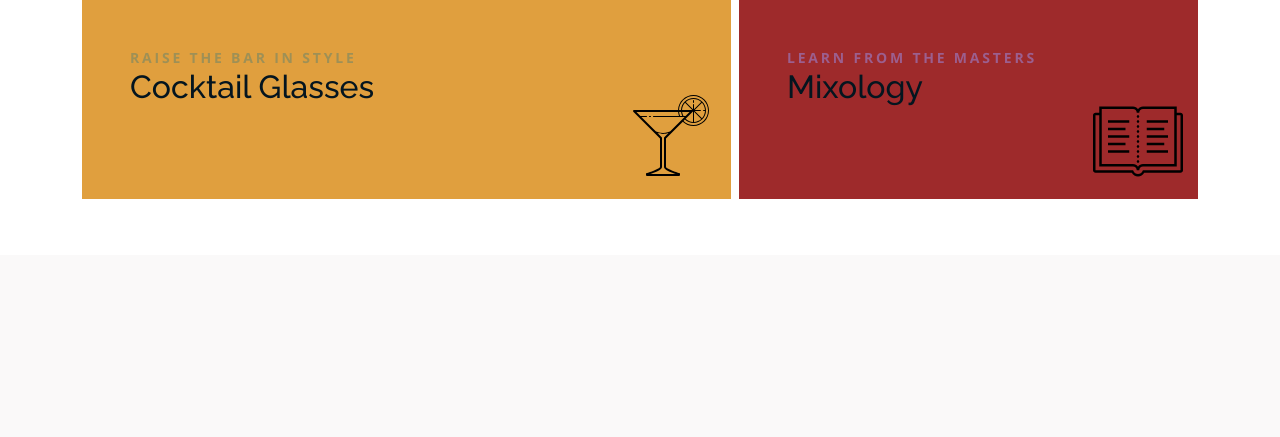
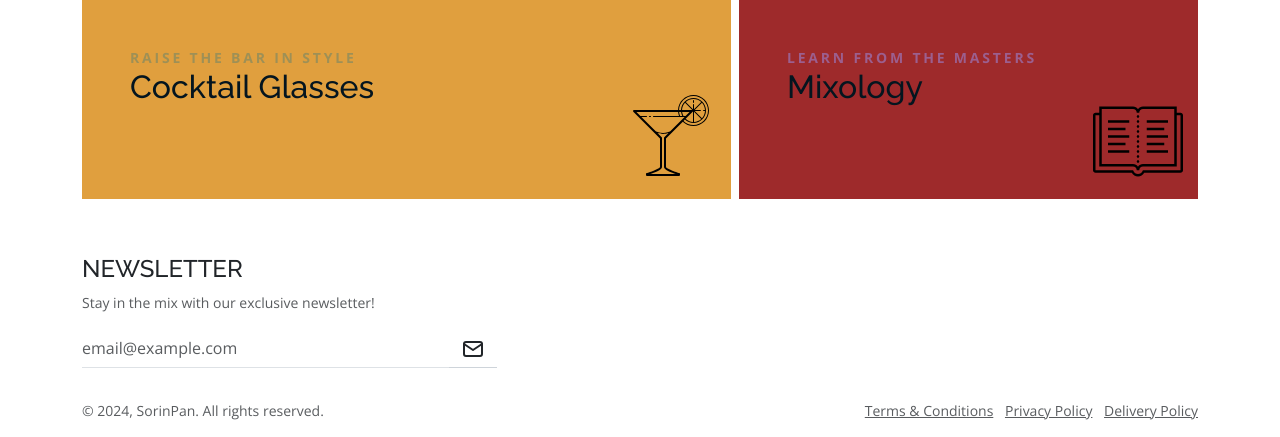
Before and after one commit to SorinPan/mixer_masters, a Django app: page / in a window 1280 px wide. Shown: the part 1250-1687 px from the top of the page. Before the commit the page ends 1449 px from the top, so only its background shows below. Run offline with Django 4.2, Linux system fonts and the light colour scheme; some libraries are stand-ins or nearby versions.

Commit message:
Create footer include and add newsletter form

```diff
--- a/home/templates/home/index.html
+++ b/home/templates/home/index.html
@@ -22,7 +22,7 @@
           <div class="col-xl-8 mb-5">
             <p class="subtitle mb-1">Popular choices</p>
             <h3>Discover the Essentials</h3>
-            <p class="lead text-muted">Elevate your home bar experience with our finest selections</p>
+            <p class="lead text-body-secondary">Elevate your home bar experience with our finest selections</p>
           </div>
         </div>
         <div class="row">
--- a/templates/base.html
+++ b/templates/base.html
@@ -211,6 +211,11 @@
     {% block content %}
     {% endblock %}
 
+    <!-- FOOTER -->
+    <footer class="footer-container mt-5">
+      {% include 'includes/footer_section.html' %}
+    </footer>
+
     <!-- CUSTOM SCRIPTS -->
     {% block postloadjs %}
     {% endblock %}
--- /dev/null
+++ b/templates/includes/footer_section.html
@@ -0,0 +1,35 @@
+<div class="py-6 text-body-secondary">
+    <div class="container">
+      <div class="row">
+        <div class="col-lg-5 pe-lg-5 pe-xl-6 mb-5 mb-lg-0">
+          <h4 class="text-dark text-uppercase mb-2">Newsletter</h4>
+          <p class="text-small mb-3"> Stay in the mix with our exclusive newsletter!</p>
+          <form class="d-lg-flex ms-auto me-xl-6 my-lg-0" method="#" action="#">
+            <div class="input-group input-group-underlined mb-3">
+              <input class="form-control form-control-underlined" type="email" placeholder="email@example.com" aria-describedby="button-contact" aria-label="Contact">
+              <button class="btn btn-underlined" type="submit">
+                <svg xmlns="http://www.w3.org/2000/svg" class="icon icon-tabler icon-tabler-mail" width="24" height="24" viewBox="0 0 24 24" stroke-width="2" stroke="currentColor" fill="none" stroke-linecap="round" stroke-linejoin="round"><path stroke="none" d="M0 0h24v24H0z" fill="none"/><path d="M3 7a2 2 0 0 1 2 -2h14a2 2 0 0 1 2 2v10a2 2 0 0 1 -2 2h-14a2 2 0 0 1 -2 -2v-10z" /><path d="M3 7l9 6l9 -6" /></svg>
+              </button>
+            </div>
+          </form>
+        </div>
+      </div>
+    </div>
+  </div>
+  <!-- COPYRIGHT SECTION-->
+  <div class="py-3 fw-light text-body-secondary">
+    <div class="container">
+      <div class="row align-items-center text-small">
+        <div class="col-lg-4 text-lg-start text-center">
+          <p class="mb-lg-0">&copy; 2024, SorinPan.  All rights reserved.</p>
+        </div>
+        <div class="col-lg-8">
+          <ul class="list-inline mb-0 mt-2 mt-md-0 text-center text-lg-end">
+            <li class="list-inline-item"> <a class="text-reset" href="#">Terms &amp; Conditions </a></li>
+            <li class="list-inline-item"> <a class="text-reset" href="#">Privacy Policy </a></li>
+            <li class="list-inline-item"> <a class="text-reset" href="#">Delivery Policy </a></li>
+          </ul>
+        </div>
+      </div>
+    </div>
+  </div>
```
